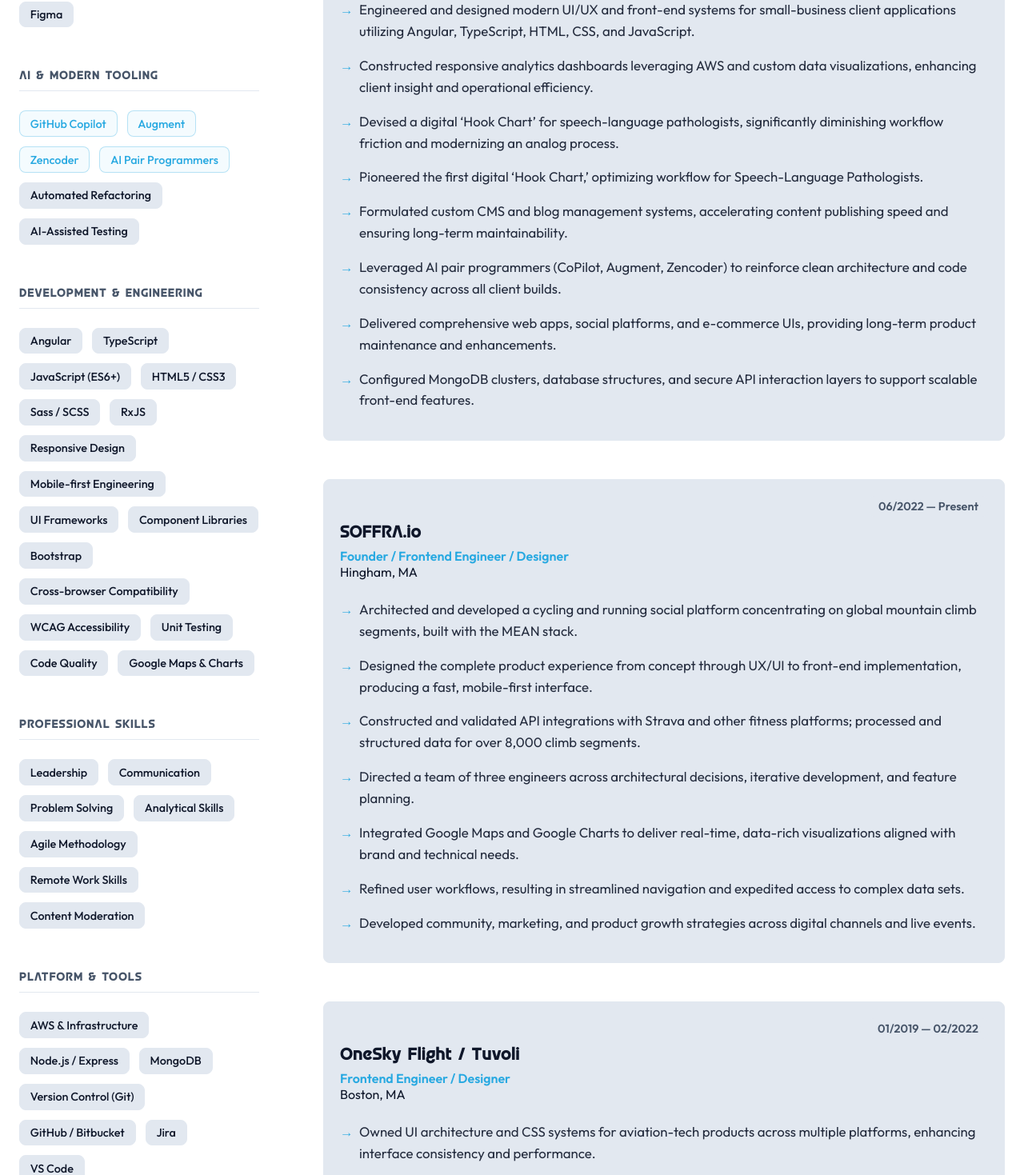
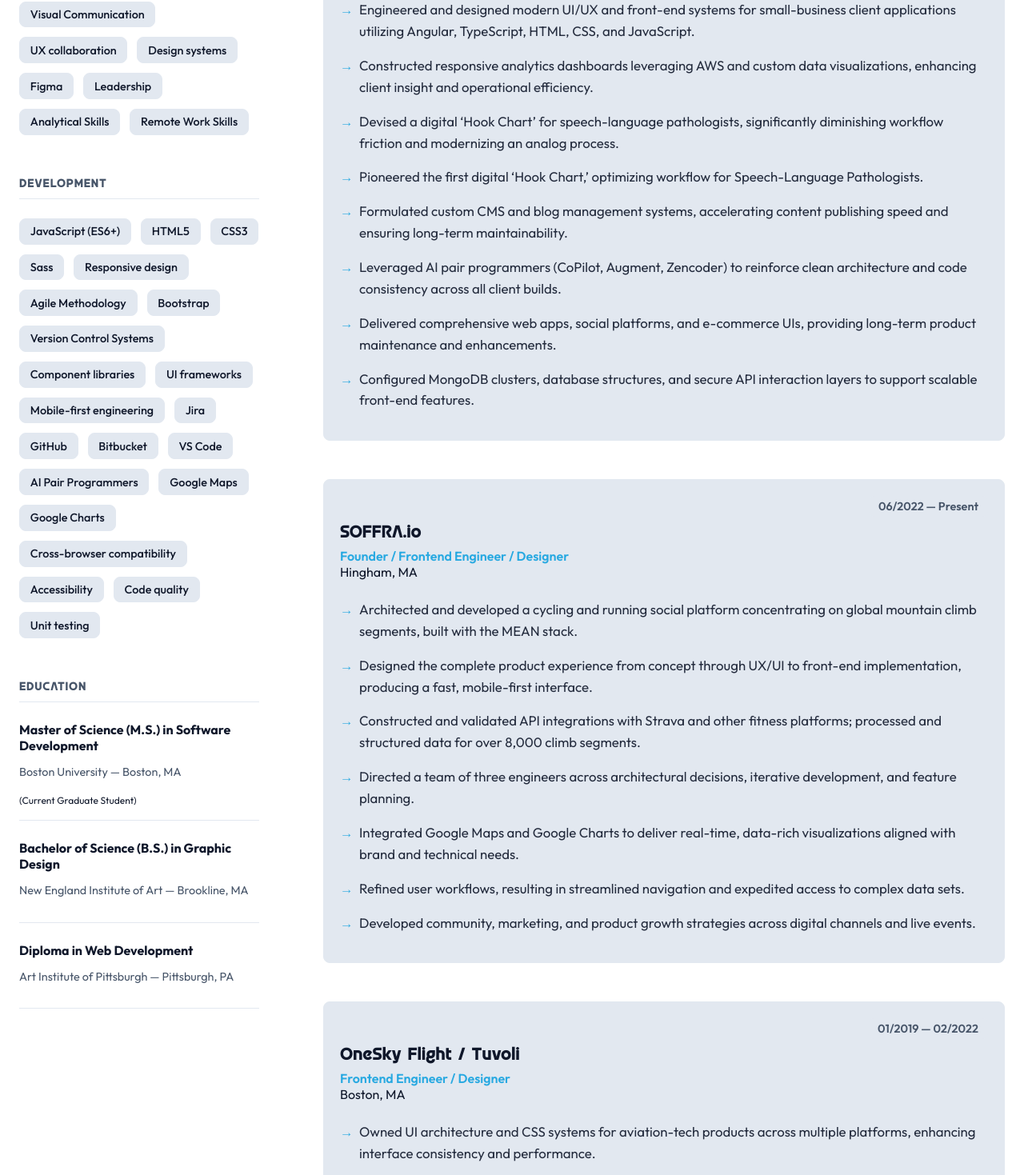
Before and after one commit to msabatini/michael-sabatini-portfolio, an Angular app in the folder client/: page /resume in a window 1280 px wide. Shown: the part 1093-2562 px from the top of the page at 80% size. Built offline with nearby package versions, Linux system fonts and the light colour scheme.

Commit message:
feat: rename Projects to Web Apps, update skills and summary

```diff
--- a/client/src/app/components/project-detail/project-detail.html
+++ b/client/src/app/components/project-detail/project-detail.html
@@ -3,8 +3,8 @@
     <div class="project-hero">
       <div class="hero-overlay">
         <div class="container">
-          <a routerLink="/projects" class="back-link">
-            <app-icon name="chevron-left" [size]="16"></app-icon> Back to Projects
+          <a routerLink="/web-apps" class="back-link">
+            <app-icon name="chevron-left" [size]="16"></app-icon> Back to Web Apps
           </a>
           <div class="hero-content" [class.has-mockup]="project.mockupUrl">
             <div class="title-container">
--- a/client/src/app/components/resume/resume.html
+++ b/client/src/app/components/resume/resume.html
@@ -43,71 +43,45 @@
             <span class="skill-tag">Graphic Design</span>
             <span class="skill-tag">Adobe Creative Suite</span>
             <span class="skill-tag">Digital Design</span>
+            <span class="skill-tag">Communication</span>
+            <span class="skill-tag">Problem Solving</span>
             <span class="skill-tag">Design Principles</span>
+            <span class="skill-tag">Content Moderation</span>
             <span class="skill-tag">Visual Communication</span>
-            <span class="skill-tag">UX Collaboration</span>
-            <span class="skill-tag">Design Systems</span>
+            <span class="skill-tag">UX collaboration</span>
+            <span class="skill-tag">Design systems</span>
             <span class="skill-tag">Figma</span>
+            <span class="skill-tag">Leadership</span>
+            <span class="skill-tag">Analytical Skills</span>
+            <span class="skill-tag">Remote Work Skills</span>
           </div>
         </section>
 
         <section class="sidebar-section">
-          <h3>AI & Modern Tooling</h3>
-          <div class="skill-group ai-specialty">
-            <span class="skill-tag highlight">GitHub Copilot</span>
-            <span class="skill-tag highlight">Augment</span>
-            <span class="skill-tag highlight">Zencoder</span>
-            <span class="skill-tag highlight">AI Pair Programmers</span>
-            <span class="skill-tag">Automated Refactoring</span>
-            <span class="skill-tag">AI-Assisted Testing</span>
-          </div>
-        </section>
-
-        <section class="sidebar-section">
-          <h3>Development & Engineering</h3>
+          <h3>Development</h3>
           <div class="skill-group">
-            <span class="skill-tag">Angular</span>
-            <span class="skill-tag">TypeScript</span>
             <span class="skill-tag">JavaScript (ES6+)</span>
-            <span class="skill-tag">HTML5 / CSS3</span>
-            <span class="skill-tag">Sass / SCSS</span>
-            <span class="skill-tag">RxJS</span>
-            <span class="skill-tag">Responsive Design</span>
-            <span class="skill-tag">Mobile-first Engineering</span>
-            <span class="skill-tag">UI Frameworks</span>
-            <span class="skill-tag">Component Libraries</span>
+            <span class="skill-tag">HTML5</span>
+            <span class="skill-tag">CSS3</span>
+            <span class="skill-tag">Sass</span>
+            <span class="skill-tag">Responsive design</span>
+            <span class="skill-tag">Agile Methodology</span>
             <span class="skill-tag">Bootstrap</span>
-            <span class="skill-tag">Cross-browser Compatibility</span>
-            <span class="skill-tag">WCAG Accessibility</span>
-            <span class="skill-tag">Unit Testing</span>
-            <span class="skill-tag">Code Quality</span>
-            <span class="skill-tag">Google Maps & Charts</span>
-          </div>
-        </section>
-
-        <section class="sidebar-section">
-          <h3>Professional Skills</h3>
-          <div class="skill-group">
-            <span class="skill-tag">Leadership</span>
-            <span class="skill-tag">Communication</span>
-            <span class="skill-tag">Problem Solving</span>
-            <span class="skill-tag">Analytical Skills</span>
-            <span class="skill-tag">Agile Methodology</span>
-            <span class="skill-tag">Remote Work Skills</span>
-            <span class="skill-tag">Content Moderation</span>
-          </div>
-        </section>
-
-        <section class="sidebar-section">
-          <h3>Platform & Tools</h3>
-          <div class="skill-group">
-            <span class="skill-tag">AWS & Infrastructure</span>
-            <span class="skill-tag">Node.js / Express</span>
-            <span class="skill-tag">MongoDB</span>
-            <span class="skill-tag">Version Control (Git)</span>
-            <span class="skill-tag">GitHub / Bitbucket</span>
+            <span class="skill-tag">Version Control Systems</span>
+            <span class="skill-tag">Component libraries</span>
+            <span class="skill-tag">UI frameworks</span>
+            <span class="skill-tag">Mobile-first engineering</span>
             <span class="skill-tag">Jira</span>
+            <span class="skill-tag">GitHub</span>
+            <span class="skill-tag">Bitbucket</span>
             <span class="skill-tag">VS Code</span>
+            <span class="skill-tag">AI Pair Programmers</span>
+            <span class="skill-tag">Google Maps</span>
+            <span class="skill-tag">Google Charts</span>
+            <span class="skill-tag">Cross-browser compatibility</span>
+            <span class="skill-tag">Accessibility</span>
+            <span class="skill-tag">Code quality</span>
+            <span class="skill-tag">Unit testing</span>
           </div>
         </section>
 
```
Also changed, not shown: 1 other file (tests, documents, lock files or other folders).
